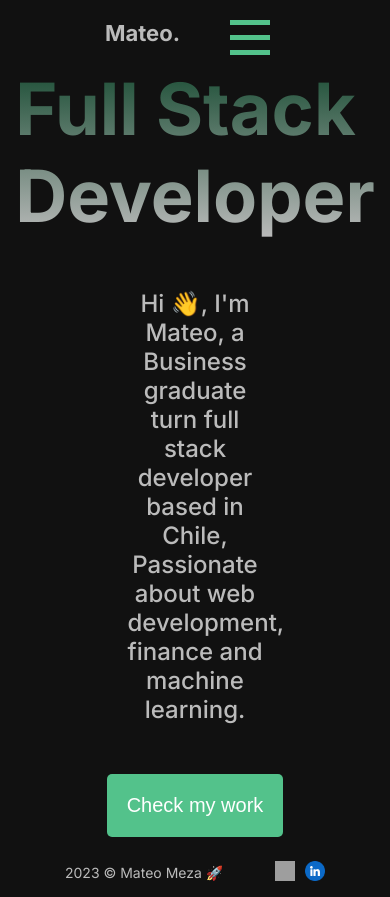
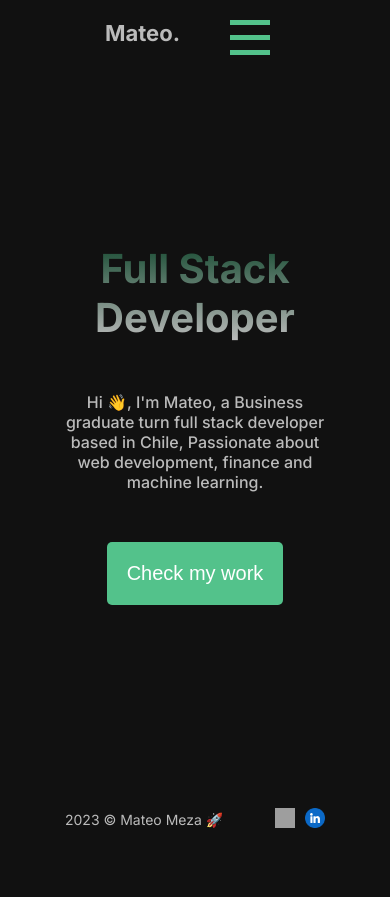
Before and after one commit to mezamateoj/portfolio, a Next.js app: page / in a window 390 px wide. After the commit the page ends 844 px from the top, so only its background shows below. Built offline with nearby package versions, Linux system fonts and the light colour scheme; grey boxes are pictures that could not be loaded.

Commit message:
Add responsive design

```diff
--- a/src/app/contact/page.module.css
+++ b/src/app/contact/page.module.css
@@ -48,3 +48,29 @@
 	font-size: 20px;
 	font-weight: bold;
 }
+
+@media (max-width: 760px) {
+	.content {
+		flex-direction: column;
+		gap: 0px;
+	}
+	.imgContainer {
+		height: 300px;
+	}
+	.image {
+		width: 200px;
+		height: 200px;
+	}
+	.title {
+		font-size: 30px;
+		margin-bottom: 50px;
+	}
+	.form {
+		flex: 1;
+	}
+	.input,
+	.textArea {
+		padding: 10px;
+		font-size: 15px;
+	}
+}
--- a/src/app/page.module.css
+++ b/src/app/page.module.css
@@ -53,3 +53,24 @@
 		transform: translateY(-10px);
 	}
 }
+
+@media (max-width: 768px) {
+	.container {
+		flex-direction: column;
+		gap: 50px;
+	}
+	.item {
+		width: 100%;
+	}
+	.title {
+		font-size: 40px;
+		text-align: center;
+	}
+	.desc {
+		font-size: 16px;
+		width: 100%;
+	}
+	.img {
+		height: 300px;
+	}
+}
--- a/src/app/portfolio/[category]/page.jsx
+++ b/src/app/portfolio/[category]/page.jsx
@@ -16,7 +16,7 @@ const getData = (category) => {
 const Category = ({ params }) => {
 	const data = getData(params.category);
 	return (
-		<div>
+		<div className={styles.container}>
 			<h1 className={styles.mainTitle}>{params.category}</h1>
 			{data.map((item) => (
 				<div className={styles.item} key={item.id}>
@@ -30,9 +30,10 @@ const Category = ({ params }) => {
 					<div className={styles.imgContainer}>
 						<Image
 							className={styles.img}
-							fill={true}
 							src={item.image}
 							alt={item.title}
+							width={500}
+							height={500}
 						/>
 					</div>
 				</div>
--- a/src/app/portfolio/[category]/page.module.css
+++ b/src/app/portfolio/[category]/page.module.css
@@ -9,9 +9,9 @@
 	margin-bottom: 100px;
 }
 
-.item:nth-child(2n + 1) {
+/* .item:nth-child(2n + 1) {
 	flex-direction: row-reverse;
-}
+} */
 
 .imgContainer {
 	position: relative;
@@ -28,6 +28,7 @@
 	display: flex;
 	flex-direction: column;
 	justify-content: center;
+	text-align: justify;
 	gap: 20px;
 }
 
@@ -38,3 +39,31 @@
 .desc {
 	font-size: 20px;
 }
+
+@media (max-width: 760px) {
+	.item {
+		flex-direction: column-reverse;
+		gap: 5px;
+		margin-right: 10px;
+	}
+
+	.imgContainer {
+		flex: 1;
+		position: relative;
+		display: block;
+	}
+
+	.img {
+		width: 250px;
+		height: 250px;
+		object-fit: cover;
+	}
+
+	.content {
+		flex: 1;
+	}
+
+	.title {
+		font-size: 30px;
+	}
+}
--- a/src/app/portfolio/layout.jsx
+++ b/src/app/portfolio/layout.jsx
@@ -2,7 +2,7 @@ import React from 'react';
 import styles from './page.module.css';
 function Layout({ children }) {
 	return (
-		<div>
+		<div className={styles.layoutContainer}>
 			<h1 className={styles.mainTitle}>My Work</h1>
 			{children}
 		</div>
--- a/src/app/portfolio/page.module.css
+++ b/src/app/portfolio/page.module.css
@@ -43,3 +43,31 @@
 .item:hover .title {
 	color: #53c28b;
 }
+
+@media (max-width: 768px) {
+	.container {
+		display: flex;
+		flex-direction: column;
+		justify-content: center;
+		align-items: center;
+		flex-wrap: wrap;
+	}
+	.mainTitle {
+		font-size: 50px;
+	}
+	.items {
+		flex-direction: column;
+		display: flex;
+		justify-content: center;
+		align-items: center;
+		flex-wrap: wrap;
+	}
+
+	.item {
+		width: 250px;
+	}
+
+	.title {
+		font-size: 30px;
+	}
+}
--- a/src/components/navbar/navbar.module.css
+++ b/src/components/navbar/navbar.module.css
@@ -51,7 +51,7 @@
 	}
 }
 
-@media (max-width: 768px) {
+@media (max-width: 700px) {
 	.container {
 		height: auto;
 		flex-direction: column;
```
